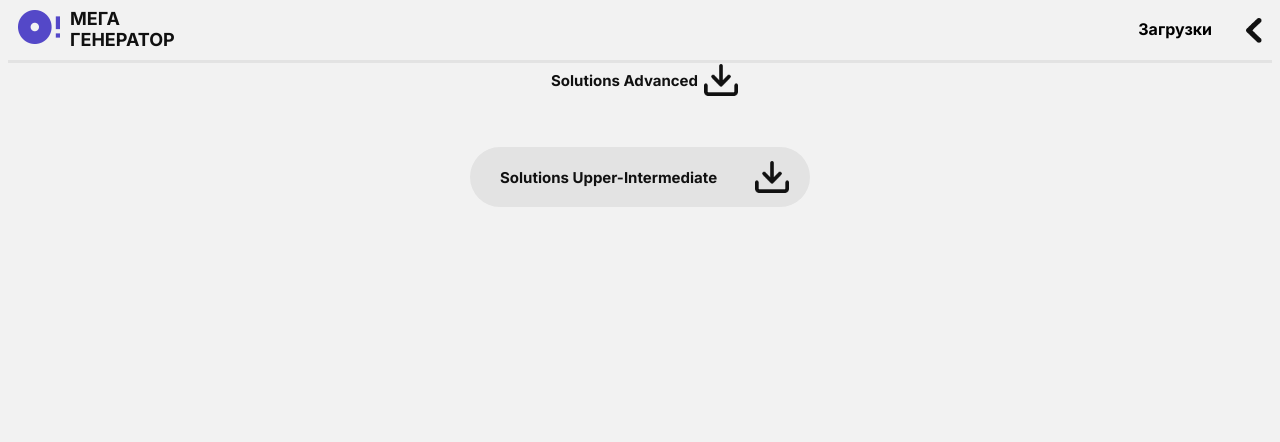
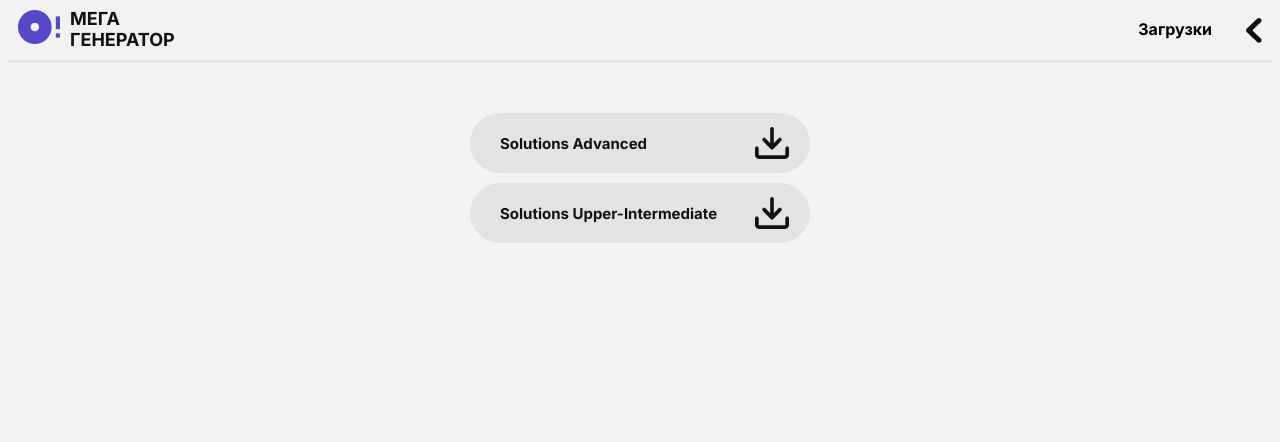
Before and after one commit to Ridgeld/causegenerator.github.io, a PHP site: page /download.html in a window 1280 px wide. Shown: the top 442 px of the page. Run offline with PHP 8.4, Linux system fonts and the light colour scheme.

Commit message:
Update style.css

```diff
--- a/style.css
+++ b/style.css
@@ -319,8 +319,18 @@ tr:nth-child(odd) th, tr:nth-child(odd) td{
 .hidden{
     display: none;
 }
+.downloadPlaceFir{
+    margin-top: 50px;
+    width: 320px;
+    height: 40px;
+    padding: 10px;
+    display: flex;
+    border-radius: 30px;
+    background: #E3E3E3;
+    align-items: center;
+}
 .downloadPlace{
-    margin-top: 50px;
+    margin-top: 10px;
     width: 320px;
     height: 40px;
     padding: 10px;
```
